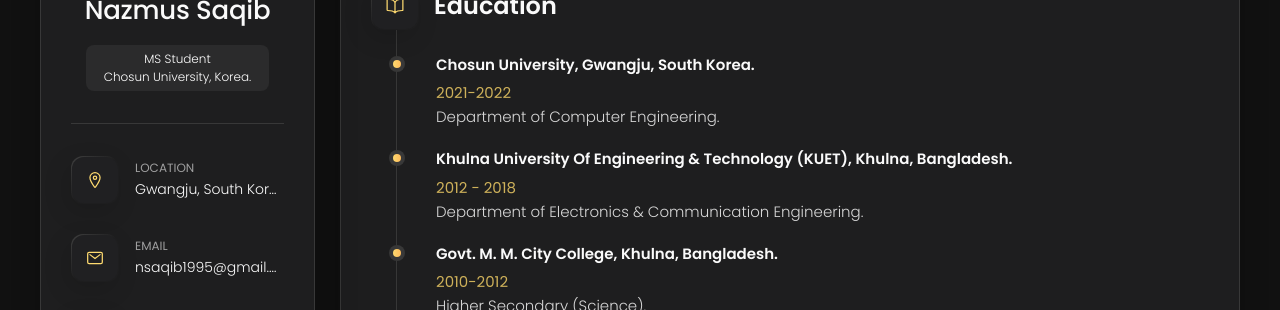
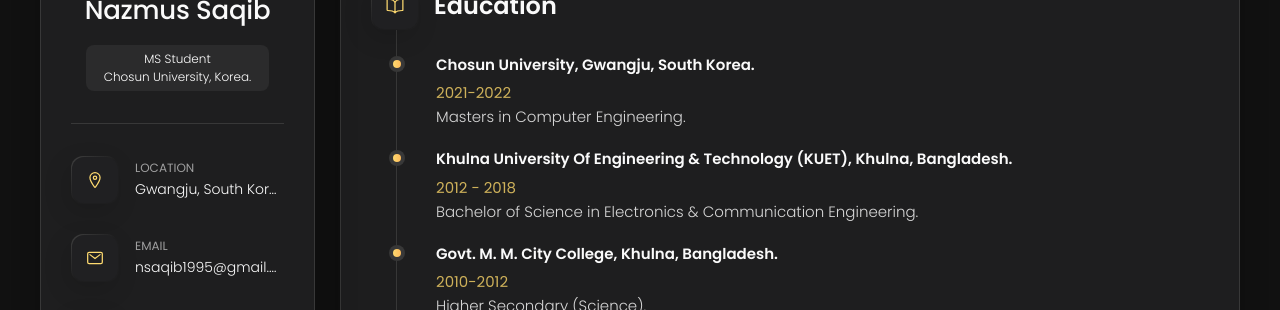
Before and after one commit to saqibnazmus/saqibnazmus.github.io, a Jekyll site: the page built from index.html, in a window 1280 px wide and 900 px high, scrolled down 1370 px. Shown: the part 350-660 px from the top of the window. Built offline with Jekyll 4.4.1, drawn with Linux system fonts in a browser that asks for light colours.

Commit message:
Update resume.yml

```diff
--- a/_data/resume.yml
+++ b/_data/resume.yml
@@ -89,15 +89,13 @@
       -
         title: Chosun University, Gwangju, South Korea.
         period: 2021-2022
-        Degree: Masters in Science
-        text: Department of Computer Engineering.
+        text: Masters in Computer Engineering.
         links:
 
       -
         title: Khulna University of Engineering & Technology (KUET), Khulna, Bangladesh.
         period: 2012 - 2018
-        Degree: Bachelor of Science
-        text: Department of Electronics & Communication Engineering.
+        text: Bachelor of Science in Electronics & Communication Engineering.
         links:
 
       -
```
